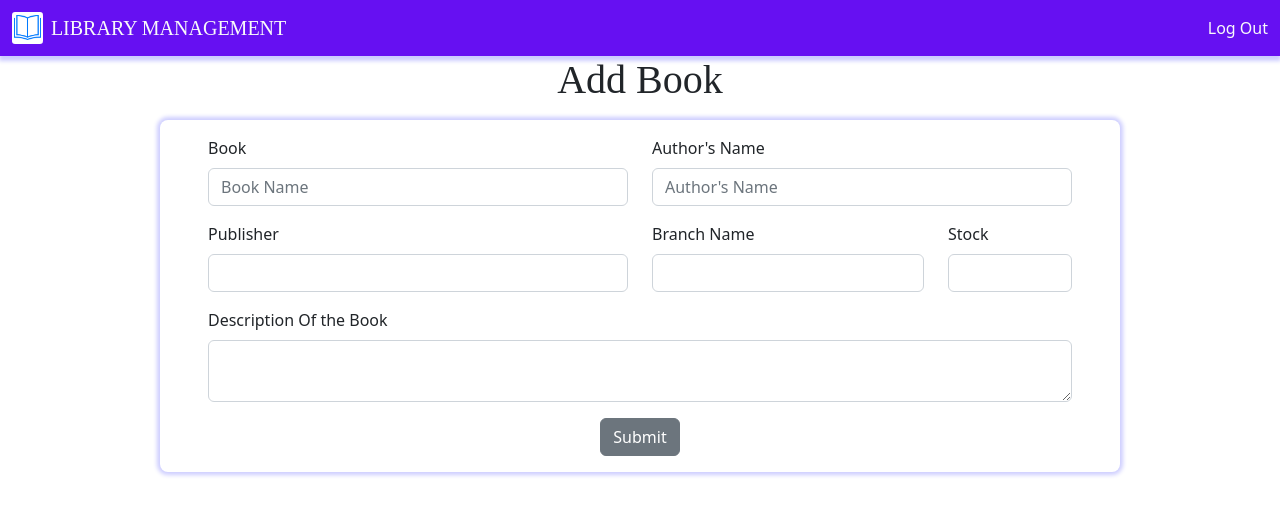
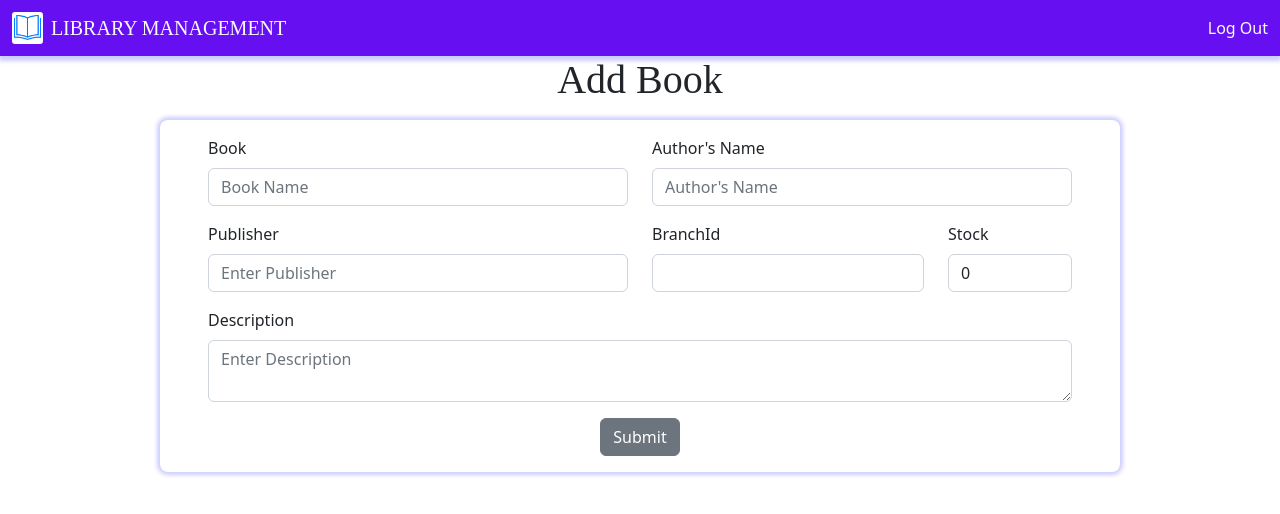
Before and after one commit to shantibhushan416/Library_Management.1, a React (Create React App) app: page /add-book/1 in a window 1280 px wide. Shown: the top 514 px of the page. Built offline with nearby package versions, Linux system fonts and the light colour scheme; no server answers; a web font is replaced by a local one.

Commit message:
some changes

```diff
--- /dev/null
+++ b/src/Component/Common/InputFormGroup/index.js
@@ -0,0 +1,14 @@
+import React from "react";
+import { FormGroup, Input, Label } from "reactstrap";
+
+const InputFormGroup = (props) => {
+  const { label, name, data, ...rest } = props;
+  return (
+    <FormGroup>
+      <Label htmlFor={name}>{label}</Label>
+      <Input id={name} name={name} value={data[name]} {...rest} />
+    </FormGroup>
+  );
+};
+
+export default InputFormGroup;
--- a/src/Component/Gener/Gener.js
+++ b/src/Component/Gener/Gener.js
@@ -12,7 +12,6 @@ import "./Gener.css";
 
 const Gener = (props) => {
   const [branchList, setBranchList] = useState([]);
-  const [branch_name, setBranch_Name] = useState("");
   const [addModalOpen, setAddModalOpen] = useState(false);
   const [deleteModalOpen, setDeleteModalOpen] = useState(false);
   const [editModalOpen, setEditModalOpen] = useState(false);
@@ -20,19 +19,19 @@ const Gener = (props) => {
   const [toEditBranchName, setToEditBranchName] = useState("");
   const [actionLoader, setActionLoader] = useState(false);
 
+  useEffect(() => {
+    getApiData();
+  }, []);
+
   const getApiData = async () => {
     try {
-      const res = await axios.get("/api/branch?page=1&pageSize=10");
-      setBranchList(res.data.data.docs);
-      // setBranch_Name(res.data.data.docs[0].branch_name);
-      // setBranchId(res.data.data.docs[0]._id);
+      const res = await axios.get("/api/branch");
+      setBranchList(res.data.data);
     } catch (err) {
       console.log(console.log(err.message));
     }
   };
-  useEffect(() => {
-    getApiData();
-  }, []);
+
   /*------------*/
   const toggleAddModal = () => {
     setAddModalOpen((prev) => !prev);
--- a/src/Component/Table/Table.js
+++ b/src/Component/Table/Table.js
@@ -9,7 +9,7 @@ import "./Table.css";
 export default function Table(props) {
   const { booklist, pageNo, pageSize, totalBooks, loading, onPageChange } =
     props;
-
+  console.log(booklist);
   const navigate = useNavigate();
 
   const getColumns = () => {
--- a/src/Container/AddBookForm/AddBookForm.js
+++ b/src/Container/AddBookForm/AddBookForm.js
@@ -2,21 +2,25 @@ import React, { useEffect, useState } from "react";
 import { Form, FormGroup, Row, Col, Label, Input, Button } from "reactstrap";
 import { useNavigate, useParams } from "react-router-dom";
 import axios from "../Axios/Axios";
+import "./AddBookForm.css";
+import InputFormGroup from "../../Component/Common/InputFormGroup";
 
-import "./AddBookForm.css";
+const initialBookData = {
+  bookName: "",
+  author: "",
+  selectedBranch: null,
+  description: "",
+  stock: 0,
+  publisher: "",
+};
+
 const AddBookForm = (props) => {
+  const params = useParams();
+  const navigate = useNavigate();
+
   const [branchList, setBranchList] = useState([]);
-  const [book_name, setBook_Name] = useState("");
-  const [branch_id, setBook_id] = useState("");
-  const [description, setDescription] = useState("");
-  const [stock, setStock] = useState("");
-  const [author, setAuthor] = useState("");
-  const [publisher, setPublisher] = useState("");
+  const [bookData, setBookData] = useState(initialBookData);
 
-  const params = useParams();
-  console.log(params);
-
-  const navigate = useNavigate();
   const goToHomePage = () => {
     navigate("/");
     onSubmitHAndler();
@@ -45,12 +49,28 @@ const AddBookForm = (props) => {
     getApiDatas();
   }, []);
 
+  const handleChange = ({ target }) => {
+    const { name, value } = target;
+
+    const cloneBookData = { ...bookData };
+    cloneBookData[name] = value;
+    setBookData(cloneBookData);
+  };
+
   const onSubmitHAndler = async () => {
-    let item = { book_name, branch_id, author, publisher, stock, description };
+    const { bookName, author, selectedBranch, description, stock, publisher } =
+      bookData;
+    const body = {
+      book_name: bookName,
+      author,
+      branch: selectedBranch,
+      description,
+      stock,
+      publisher,
+    };
 
-    console.log(item);
     try {
-      const res = await axios.post("/api/book/", item);
+      const res = await axios.post("/api/book/", body);
       console.log(res);
     } catch (err) {
       console.log(err);
@@ -66,79 +86,74 @@ const AddBookForm = (props) => {
       >
         <Row>
           <Col md={6}>
-            <FormGroup>
-              <Label for="exampleEmail">Book</Label>
-              <Input
-                onChange={(e) => setBook_Name(e.target.value)}
+            <InputFormGroup
+              onChange={handleChange}
               className="borders"
-                id="exampleName"
-                name="BookName"
+              data={bookData}
+              name="bookName"
               placeholder="Book Name"
               type="email"
+              label="Book"
             />
-            </FormGroup>
           </Col>
           <Col md={6}>
-            <FormGroup>
-              <Label for="examplePassword">Author's Name</Label>
-              <Input
-                onChange={(e) => setAuthor(e.target.value)}
+            <InputFormGroup
+              onChange={handleChange}
               className="borders"
-                id="exampleAuthor"
-                name="Author"
+              data={bookData}
+              name="author"
               placeholder="Author's Name"
               type="text"
+              label="Author's Name"
             />
-            </FormGroup>
           </Col>
         </Row>
 
         <Row>
           <Col md={6}>
-            <FormGroup>
-              <Label for="examplePublisher">Publisher</Label>
-              <Input
-                onChange={(e) => setPublisher(e.target.value)}
+            <InputFormGroup
+              onChange={handleChange}
               className="borders"
-                id="examplePublisher"
+              data={bookData}
               name="publisher"
+              placeholder="Enter Publisher"
+              type="text"
+              label="Publisher"
             />
-            </FormGroup>
           </Col>
           <Col md={4}>
-            <FormGroup>
-              <Label for="branchName">Branch Name</Label>
-              <Input
-                onChange={(e) => setBook_id(e.target.value)}
+            <InputFormGroup
+              onChange={handleChange}
               className="borders"
-                id="branchName"
-                name="publishing-Year"
+              data={bookData}
+              name="selectedBranch"
+              label="BranchId"
             />
-            </FormGroup>
           </Col>
           <Col md={2}>
-            <FormGroup>
-              <Label for="exampleStock">Stock</Label>
-              <Input
-                onChange={(e) => setStock(e.target.value)}
+            <InputFormGroup
+              onChange={handleChange}
               className="borders"
-                id="exampleStock"
+              data={bookData}
+              placeholder="Enter Stock"
               name="stock"
               type="number"
+              label="Stock"
             />
-            </FormGroup>
           </Col>
         </Row>
-        <FormGroup>
-          <Label for="exampleText">Description Of the Book</Label>
-          <Input
-            onChange={(e) => setDescription(e.target.value)}
+        <Row>
+          <InputFormGroup
+            onChange={handleChange}
             className="borders"
-            id="exampleText"
-            name="text"
+            data={bookData}
+            placeholder="Enter Description"
+            name="description"
             type="textarea"
+            label="Description"
           />
-        </FormGroup>
+        </Row>
+
         <div className="d-flex flex-row d-flex flex-row justify-content-center">
           <Button onClick={goToHomePage}>Submit</Button>
         </div>
--- a/src/Container/Lists/Lists.js
+++ b/src/Container/Lists/Lists.js
@@ -23,6 +23,10 @@ const List = (props) => {
 
   const getBookList = async (newData) => {
     const newState = { ...state, ...newData };
+    if (!newState.search.trim()) {
+      delete newState.search;
+    }
+
     setState(newState);
     try {
       setLoading(true);
```
Lines whose indentation alone changed are shown as unchanged.
